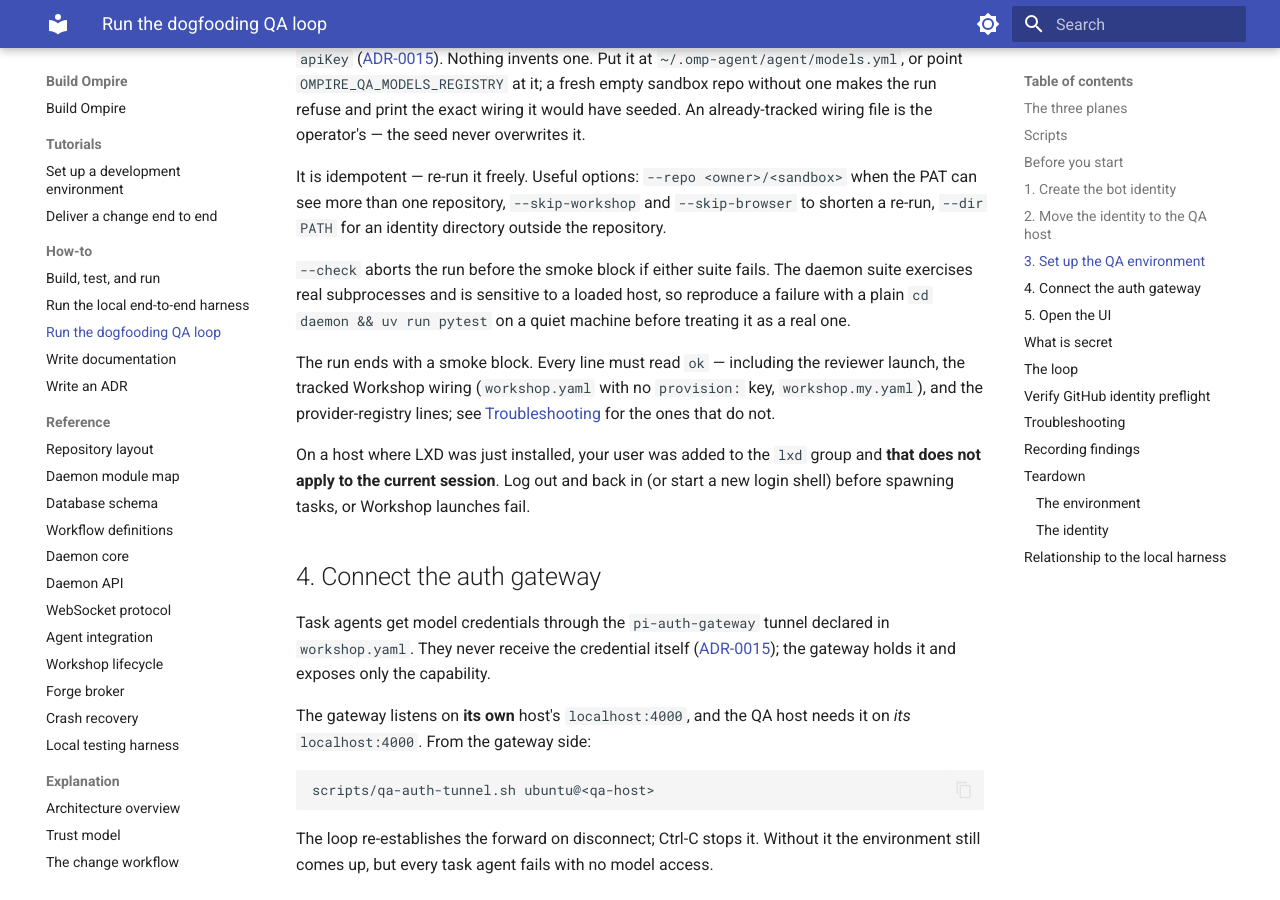
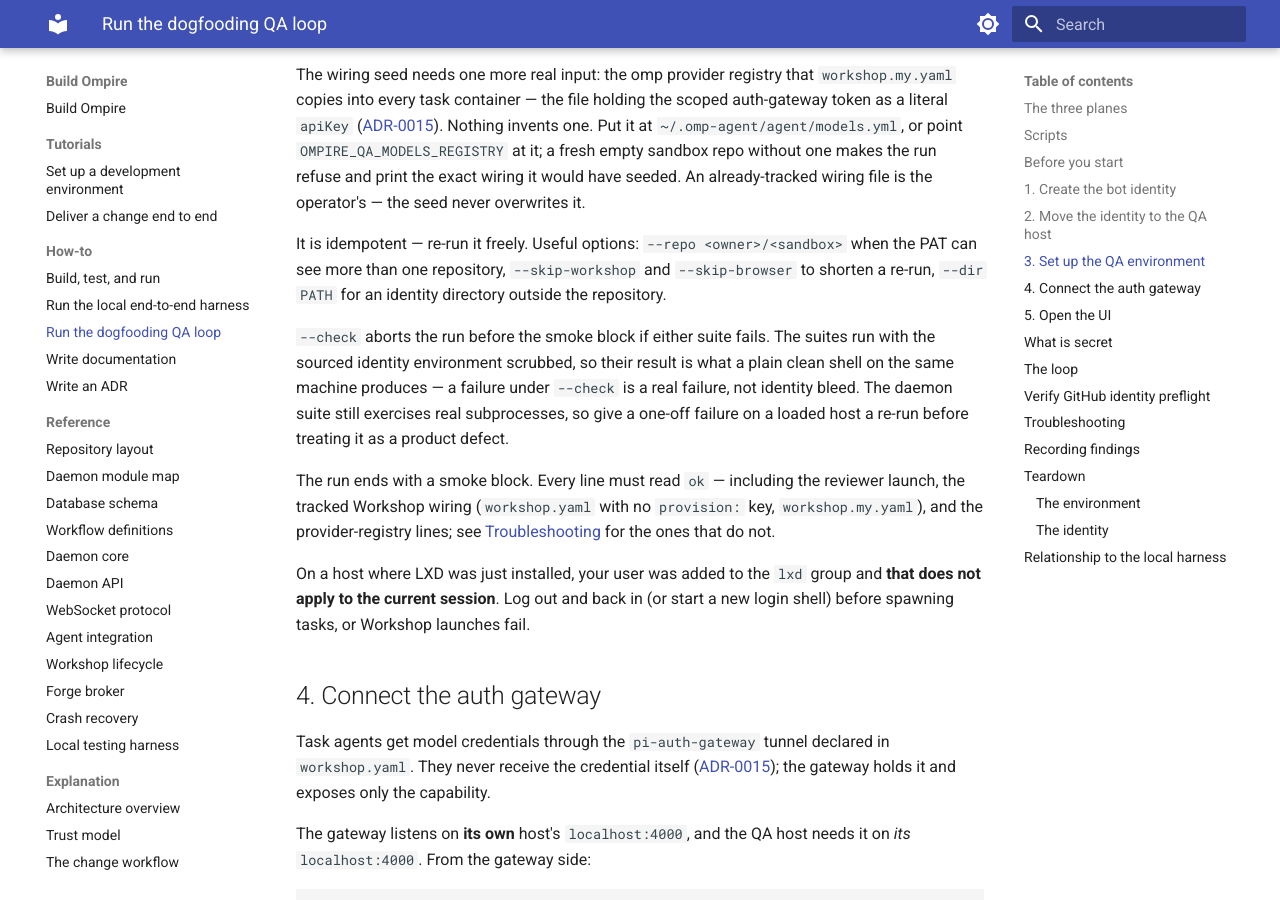
Before and after one commit to bjornt/ompire, an MkDocs documentation site: the page built from docs/develop/how-to/run-the-qa-loop.md, in a window 1280 px wide and 900 px high, scrolled down 3647 px. Built offline with MkDocs 1.6.1 and Material for MkDocs 9.7.7, drawn with Linux system fonts in a browser that asks for light colours; some of the changed text lies outside the part shown.

Commit message:
fix: make the QA loop scripts tell the truth
Three repairs from the 2026-10-26 dogfooding run (F4/F7/F16), each
verified against the real QA host:

- setup-qa-env.sh --check runs the daemon and frontend suites with the
  sourced bot identity scrubbed (GH_TOKEN/GITHUB_TOKEN, GNUPGHOME,
  GIT_CONFIG_GLOBAL, GIT_SSH_COMMAND, QA_AGENT_DIR unset around the two
  invocations only). Under the identity the suites reported 2 test_gh
  and 3 real-gpg failures that were environment bleed, not defects; a
  --check result is now the clean-shell result (verified: 1602 passed
  / 12 skipped both ways, every smoke line ok).
- setup-qa-agent.sh status no longer exits 1 on all-green output: the
  EXIT trap's [ … ] && … lock cleanup overrode the script's exit
  status whenever no lock was taken (every status run, and
  teardown --delete-local). Green exits 0; any red line still 1.
- the generated qa-daemon.sh wrapper refreshes daemon.pid on every
  start, including direct wrapper restarts, so the guide's teardown
  kill names the running daemon (verified across two wrapper restarts;
  the recorded kill relays SIGTERM through uv run and stops it).
- run-the-qa-loop.md updated where these repairs falsified it: suite
  parity instead of the quiet-machine ritual, the status exit-code
  contract, and the pidfile currency note at teardown.

````diff
--- a/docs/develop/how-to/run-the-qa-loop.md
+++ b/docs/develop/how-to/run-the-qa-loop.md
@@ -107,6 +107,9 @@ breaks. It prints the agent login, repository reachability, the management
 login, local-vs-state-vs-remote key agreement for both key types, and a live
 SSH authentication attempt against `git@github.com`.
 
+Its exit code is truthful: 0 when every printed check is green, 1 when any
+of them failed — safe to use as a gate.
+
 ## 2. Move the identity to the QA host
 
 The identity directory is self-locating — `env.sh` resolves paths from its own
@@ -162,9 +165,11 @@ when the PAT can see more than one repository, `--skip-workshop` and
 outside the repository.
 
 `--check` aborts the run before the smoke block if either suite fails. The
-daemon suite exercises real subprocesses and is sensitive to a loaded host, so
-reproduce a failure with a plain `cd daemon && uv run pytest` on a quiet
-machine before treating it as a real one.
+suites run with the sourced identity environment scrubbed, so their result
+is what a plain clean shell on the same machine produces — a failure under
+`--check` is a real failure, not identity bleed. The daemon suite still
+exercises real subprocesses, so give a one-off failure on a loaded host a
+re-run before treating it as a product defect.
 
 The run ends with a smoke block. Every line must read `ok` — including the
 reviewer launch, the tracked Workshop wiring (`workshop.yaml` with no
@@ -348,6 +353,10 @@ rm -rf ~/tasks/<project> ~/proj/<name>           # task clones and the sandbox c
 rm -rf ~/.local/share/ompire ~/.config/ompire    # daemon state (including db/) and config
 ```
 
+`daemon.pid` is refreshed on every daemon start, including restarts through
+`~/.config/ompire/qa-daemon.sh`, so the `kill` above always names the
+running daemon.
+
 Prefer cleaning tasks through the UI first — it removes each Workshop container
 along with its clone, so `lxc list` should come back empty. `workshop list` is
 not the command for this: it only works inside a project directory and reports
````
Also changed, not shown: 2 other files.
